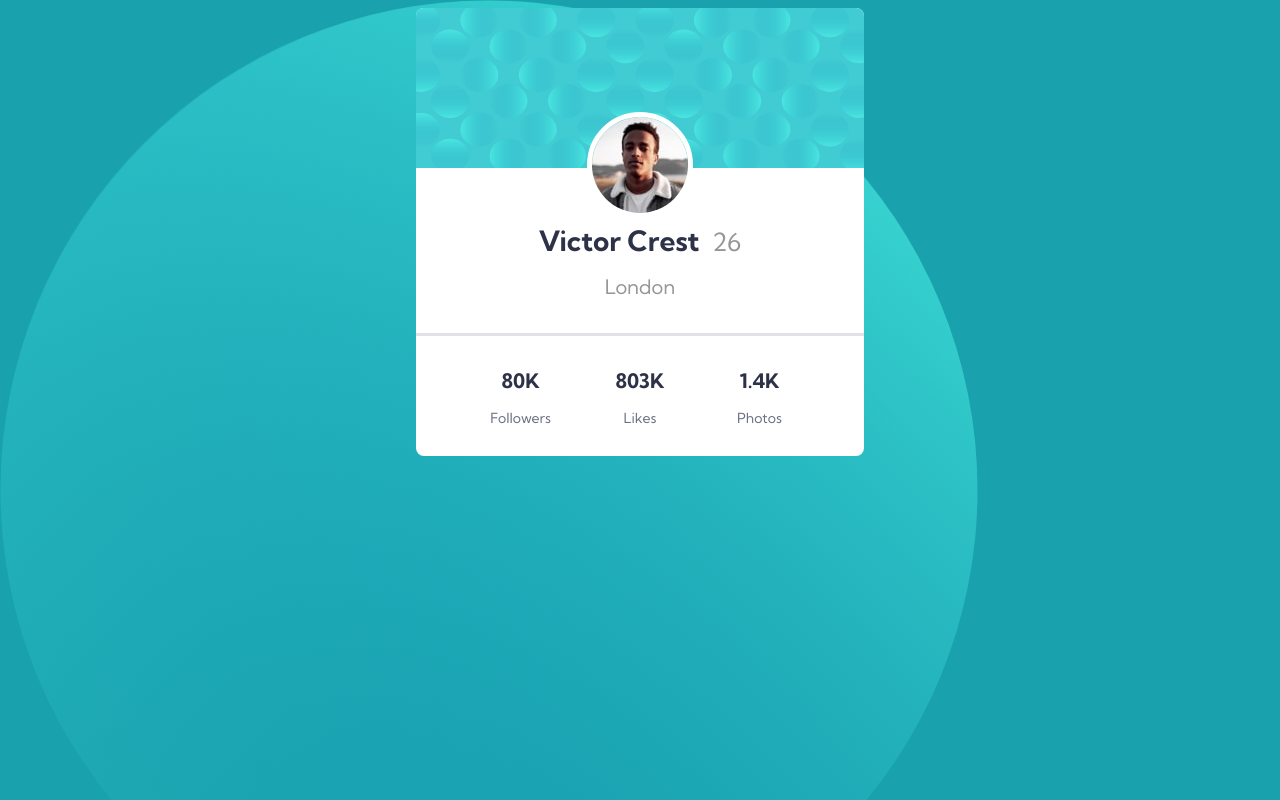
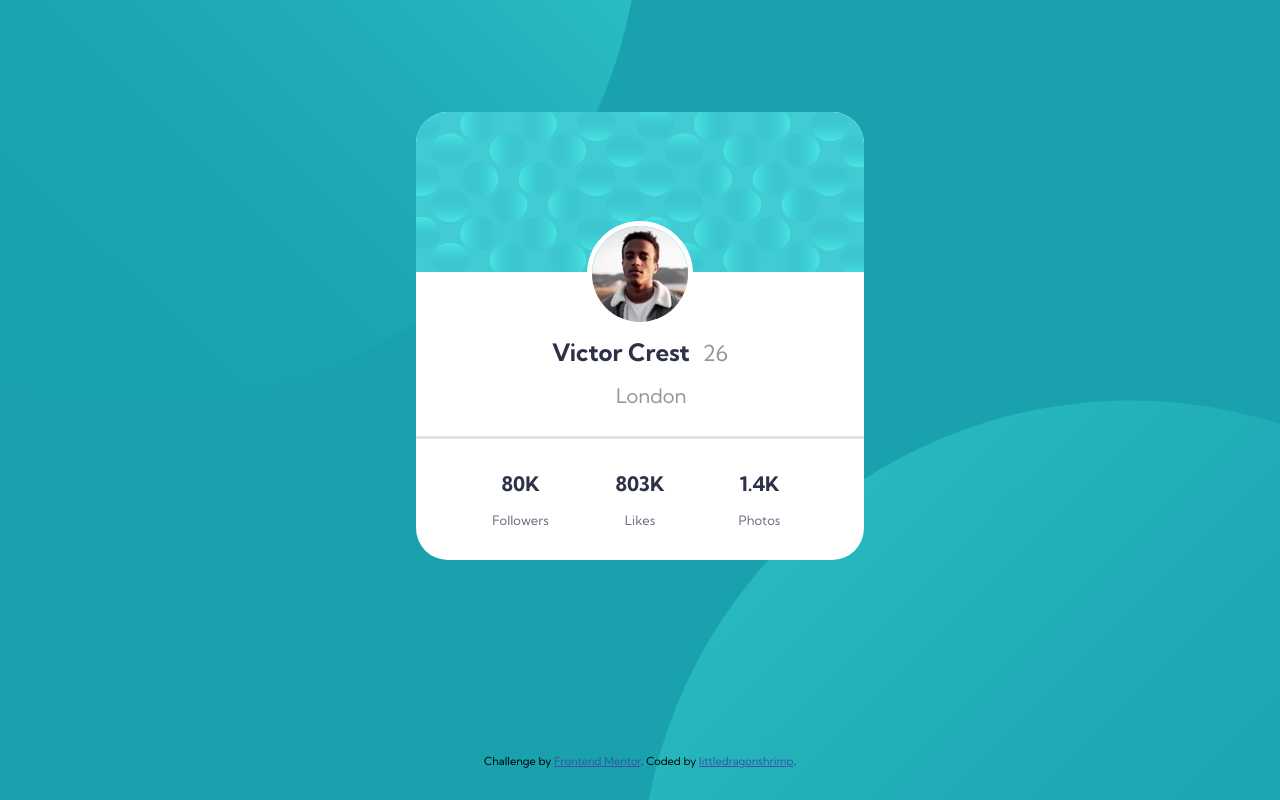
Before and after one commit to littledragonshrimp/profileCardComponentTest, a plain HTML site: page index.html in a window 1280 px wide. Drawn offline with Linux system fonts and the light colour scheme.

Commit message:
adds background, attribution, updated HTML

```diff
--- a/index.html
+++ b/index.html
@@ -13,22 +13,18 @@
 </head>
 <body>
   <main>
-<!--
-    <img src="images/bg-pattern-top.svg" class="background-top" alt="" srcset="">
-  -->
+    <div class="card-parent">
+      <img src="images/bg-pattern-card.svg" class="card-hero" alt="" srcset="">
 
-<div class="card-parent">
-      <img src="images/bg-pattern-card.svg" class="card-hero"alt="" srcset="">
       <div class="card-top-details">
         <img src="images/image-victor.jpg" class="profile-image" alt="" srcset="">
-        <article class="details">
+
           <div class="details-top">
-            <span class="name">Victor Crest</span><span class="age">26</span>
+            <div class="details-top-1"><span class="name">Victor Crest</span><span class="age">26</span></div>
+            <div class="location">London</div>
           </div>
+        </div>
 
-          <div class="location">London</div>
-        </div>
-      </article>
 
   <div class="line-1"></div>
 
@@ -47,12 +43,12 @@
     </div>
   </div>
 </div>
-<!--
+
   <div class="attribution">
     Challenge by <a href="https://www.frontendmentor.io?ref=challenge" target="_blank">Frontend Mentor</a>.
-    Coded by <a href="#">Your Name Here</a>.
+    Coded by <a href="https://github.com/littledragonshrimp/profileCardComponentTest">littledragonshrimp</a>.
   </div>
-  -->
+
 </main>
 </body>
 </html>
--- a/styles.scss
+++ b/styles.scss
@@ -1,47 +1,88 @@
 @import url('https://fonts.googleapis.com/css2?family=Fraunces:opsz,wght@9..144,700&family=Inter:wght@300;400;700;800&family=Kumbh+Sans:wght@400;700&family=Lexend+Deca&family=Montserrat:ital,wght@0,500;0,700;1,500;1,700&family=Outfit:wght@300;400;600&family=Roboto:wght@700&display=swap');
 
+///Color guide/////
 $cyan: hsl(185, 75%, 39%);
 $darkblue: hsl(229, 23%, 23%);
 $grayblue: hsl(227, 10%, 46%);
 $gray: hsl(0, 0%, 59%);
+$weight-normal: 400;
+$weight-bold: 700;
+///////////////////
 
 .attribution { font-size: 11px; text-align: center;
     & a{color: hsl(228, 45%, 44%); }
+    margin-bottom: 2rem;
 }
 
-body{
+*{
+    margin: 0;
+    padding: 0;
     font-family: 'Kumbh Sans', sans-serif;
-    font-size: 18px;
-    background: $cyan;
-    background-image: url('images/bg-pattern-top.svg'),
-    url('images/bg-pattern-bottom.svg');
-    background-repeat: no-repeat;
+    font-size: 18;
 }
-
+////////////////////
+//Display flex, Background Components
+////////////////////
 main{
     display: flex;
     justify-content: center;
     align-items: center;
+    flex-direction: column;
+    min-height: 100vh;
+    height: 100%;
+    margin: 0;
+    padding: 0;
+    background: $cyan;
+    z-index: -1;
 
+    position: relative;
+    min-height: 100vh;
+    overflow:hidden;
+
+    &:before, &:after{
+        position: absolute;
+        content: '';
+        width: 100vw;
+        height: 100vh;
+        background-size: auto;
+        transform: translate(-50%, -50%);
+        z-index: -1;
+    }
+
+    &:before {
+        top: 0;
+        left: 0;
+        background: url('images/bg-pattern-top.svg') no-repeat bottom right;
+    }
+
+    &:after {
+        top: 100%;
+        left: 100%;
+        background: url('images/bg-pattern-bottom.svg') no-repeat top left;
+    }
 }
 
+///////////////////
+//Card components//
 .card-parent{
     margin-left: auto;
     margin-right: auto;
+    margin-top: 7rem;
+    margin-bottom: auto;
     width: 28rem;
     height: 28rem;
     background: white;
-    border-radius: 8px;
+    border-radius: 2rem;
     & .card-hero{
         width: 100%;
         height: 10rem;
-        border-radius: 8px 8px 0 0;
+        border-radius: 2rem 2rem 0 0;
     }
 }
 
 .profile-image {
     position: absolute;
-    top: 7rem;
+    top: 13.8rem;
 
     border: 5px solid white;
     border-radius: 55px;
@@ -64,24 +105,28 @@ main{
     flex-direction: column;
 }
 
+.details-top{
+    margin-top: 4rem;
+    display: block;
+}
+
 .name{
-    font-size: 28PX;
+    font-size: 24PX;
     FONT-weight: 700;
     margin-right: .8rem;
     color: $darkblue;
 }
 
 .age{
-    font-size: 25px;
+    font-size: 22px;
     color: $gray;
 }
 
 .location{
-    margin-left: auto;
-    margin-right: auto;
+    margin-left: 4rem;
     margin-top: 1rem;
-   color: $gray;
-   font-size: 20px;
+    color: $gray;
+    font-size: 20px;
 }
 
 .line-1{
@@ -110,7 +155,10 @@ main{
     margin-bottom: 1rem;
     color: $darkblue;
 }
+
 .gris{
-    font-size: 14px;
+    font-size: 13px;
+    font-weight: 400;
     color: $grayblue;
 }
+/////////////////////////
```
Also changed, not shown: styles.css, 1 other file.
